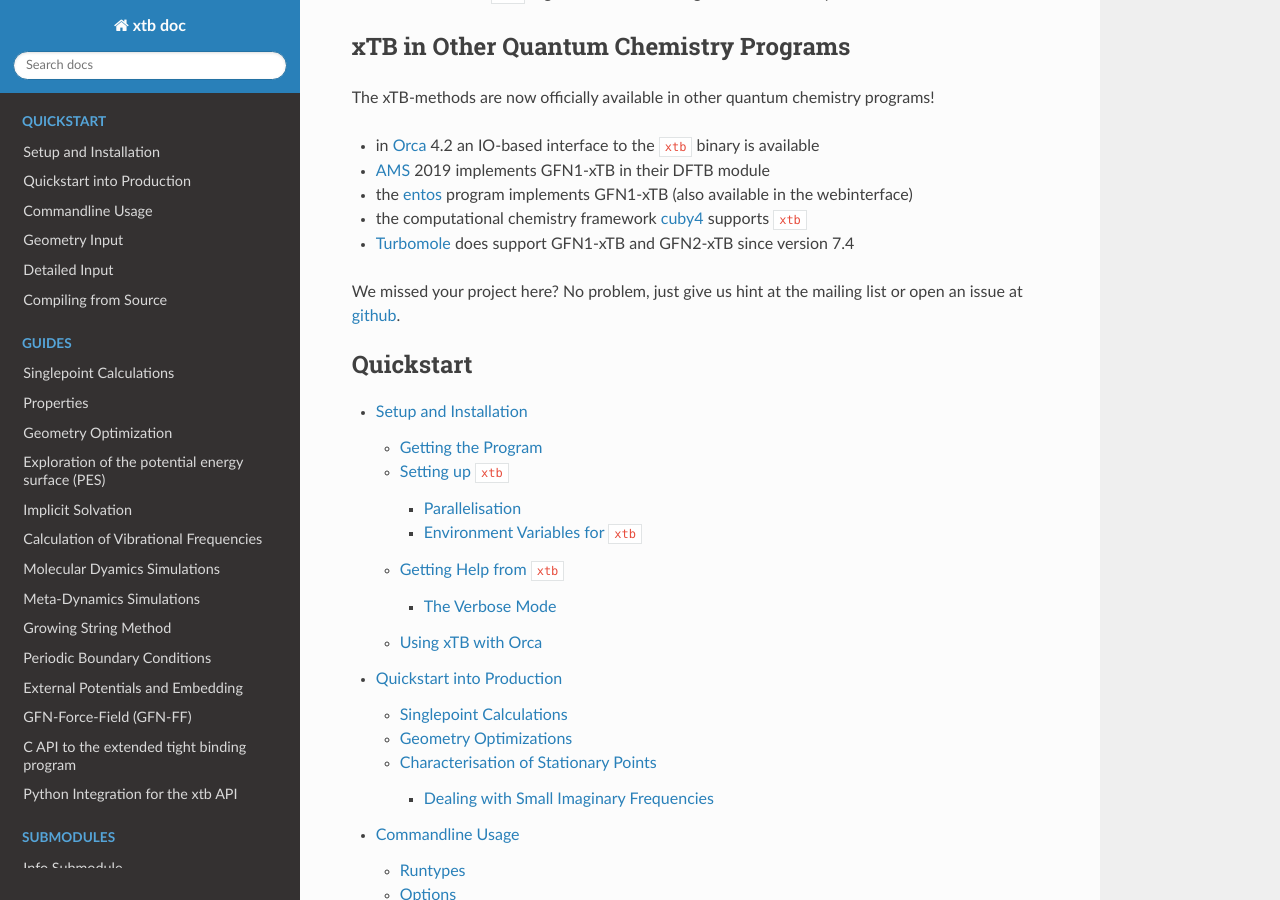
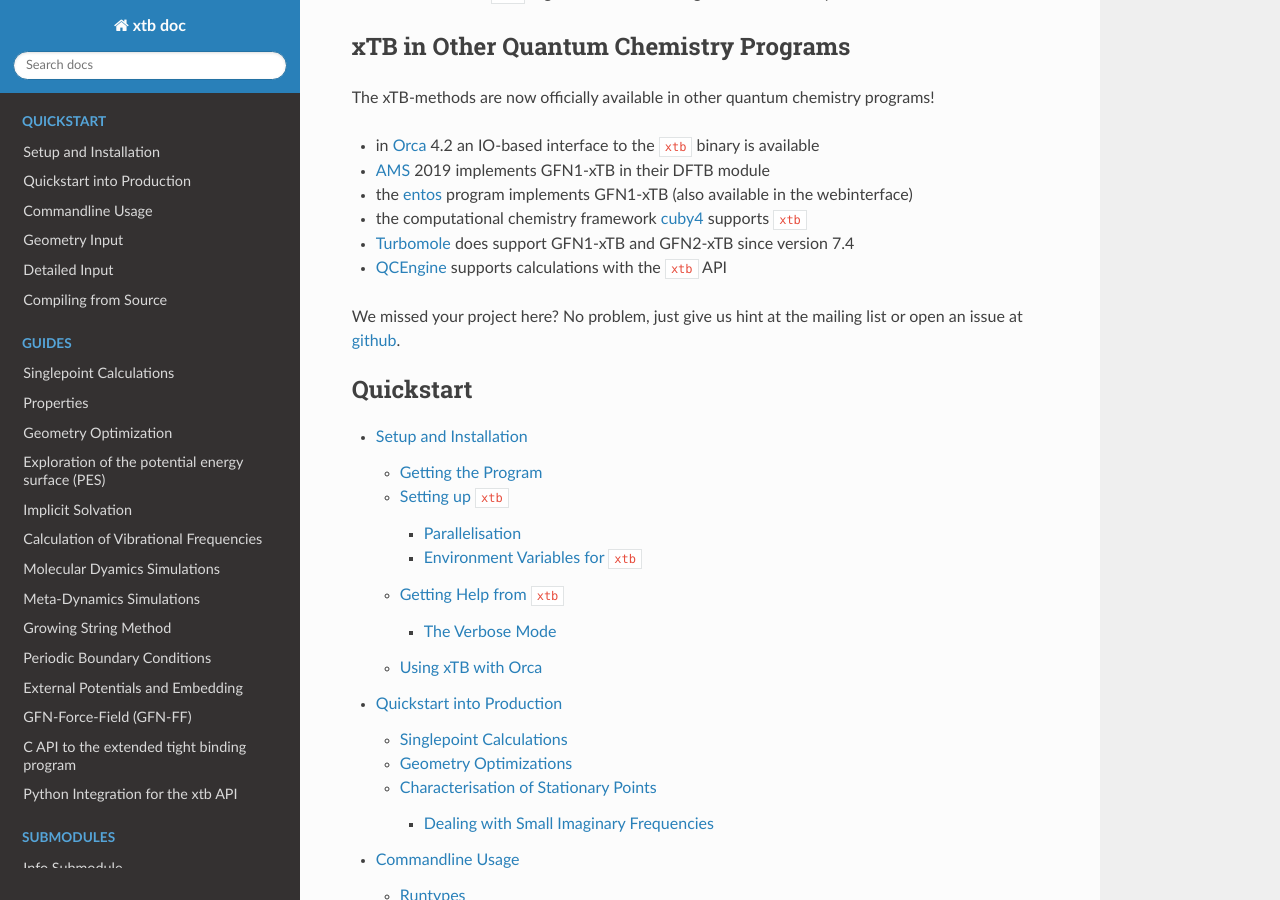
Before and after one commit to grimme-lab/xtb_docs, a Sphinx documentation site: the page built from source/contents.rst, in a window 1280 px wide and 900 px high, scrolled down 372 px. Built offline with Sphinx 7.4.7 and the Read the Docs theme 2.0.0, drawn with Linux system fonts in a browser that asks for light colours.

Commit message:
Add QCEngine as program supporting xtb

```diff
--- a/source/contents.rst
+++ b/source/contents.rst
@@ -26,12 +26,14 @@
 - the `entos`_ program implements GFN1-xTB (also available in the webinterface)
 - the computational chemistry framework `cuby4`_ supports ``xtb``
 - `Turbomole`_ does support GFN1-xTB and GFN2-xTB since version 7.4
+- `QCEngine`_ supports calculations with the ``xtb`` API
 
 .. _Orca: https://orcaforum.kofo.mpg.de
 .. _AMS: https://www.scm.com/product/dftb/
 .. _entos: https://www.entos.info/
 .. _cuby4: http://cuby4.molecular.cz/interface_xtb.html
 .. _Turbomole: https://www.turbomole.org/
+.. _QCEngine: http://docs.qcarchive.molssi.org/projects/QCEngine
 
 We missed your project here?
 No problem, just give us hint at the mailing list or open an issue at `github`_.
```
